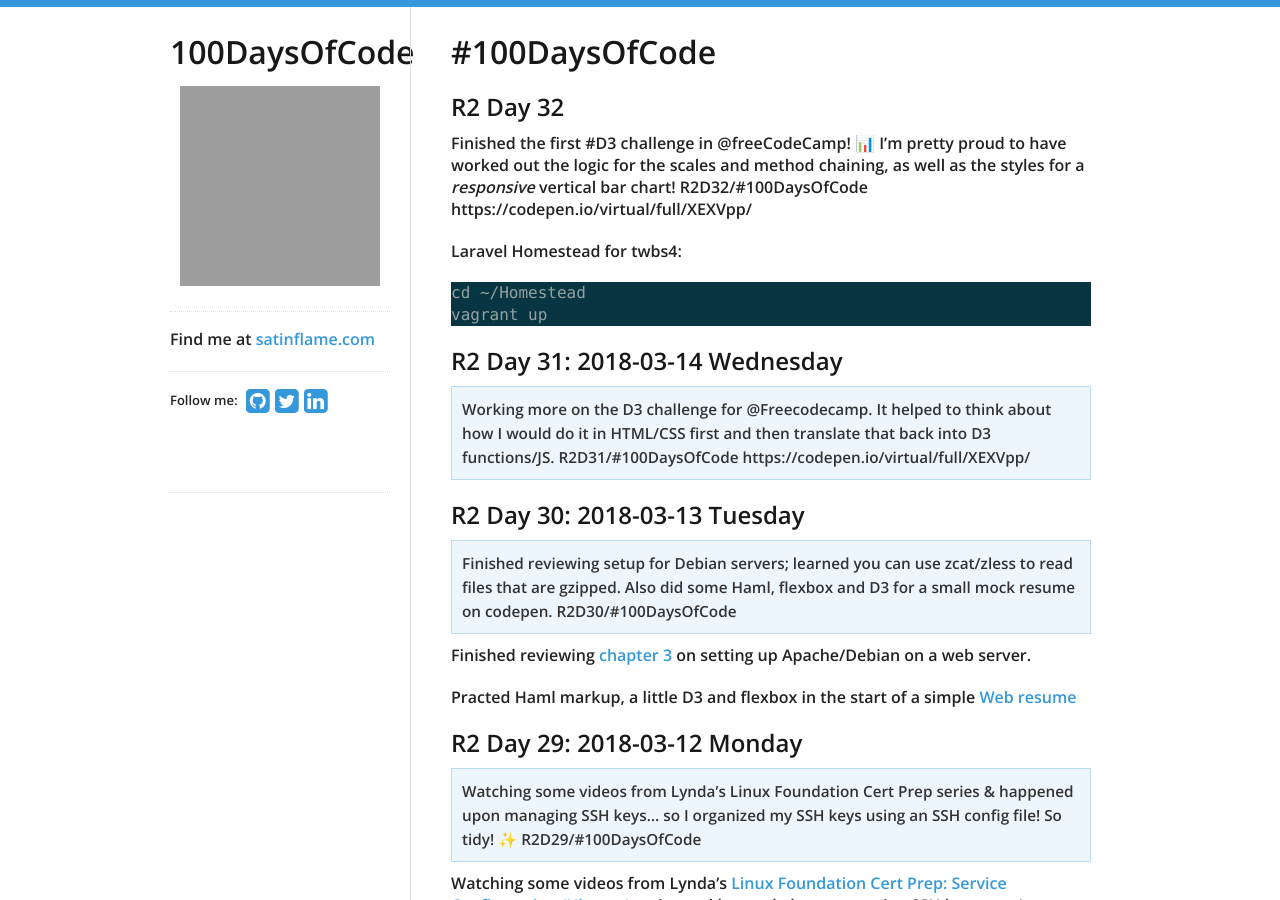
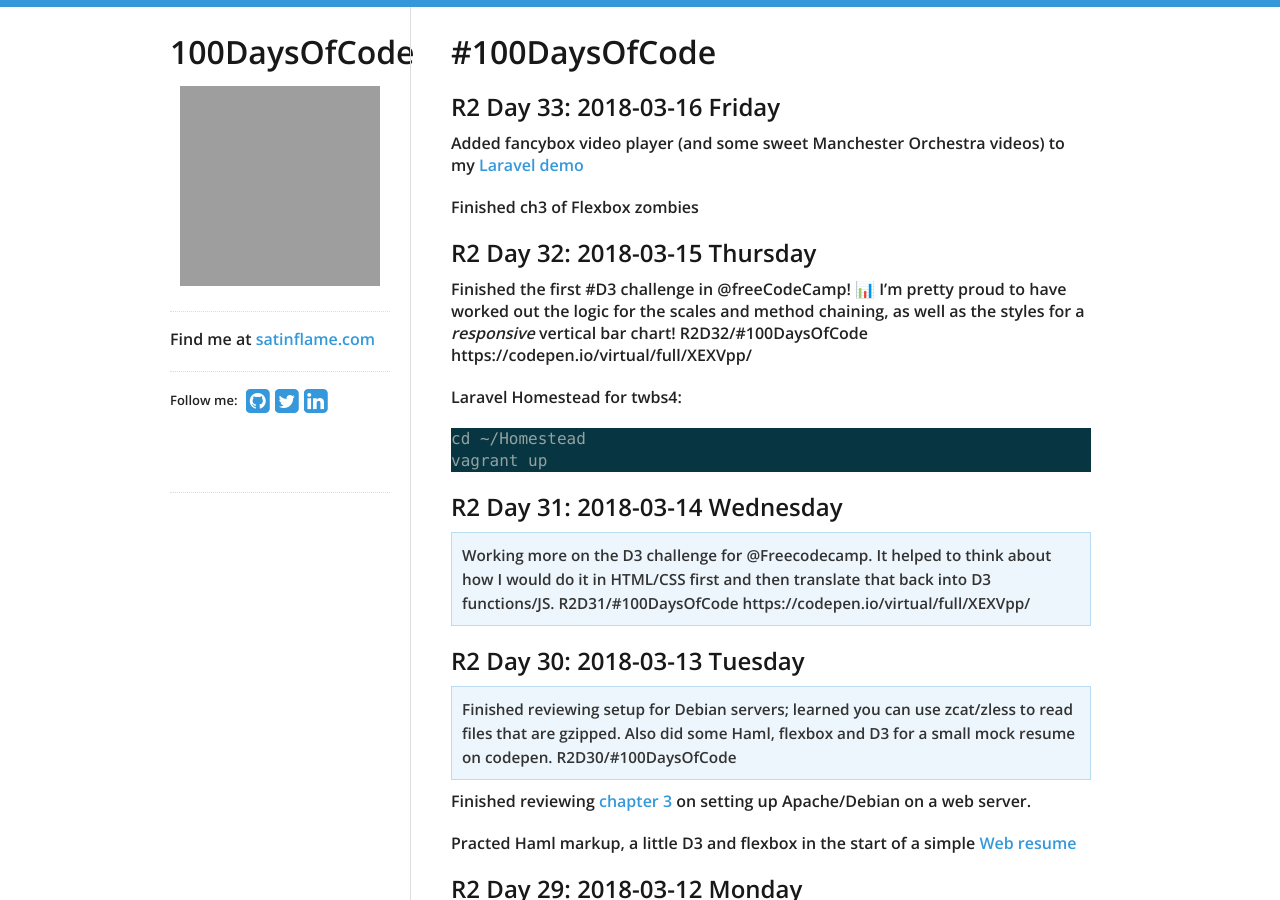
Before and after one commit to virtual/100daysofcode, a Jekyll site: the page built from index.md, in a window 1280 px wide and 900 px high. Built offline with Jekyll 4.4.1, drawn with Linux system fonts in a browser that asks for light colours; nearby versions of some CDN libraries; our own code applies the rules of GitHub Pages for plain Markdown files; grey boxes are pictures that could not be loaded.

Commit message:
Update index.md

```diff
--- a/index.md
+++ b/index.md
@@ -1,6 +1,12 @@
 # #100DaysOfCode
 
-## R2 Day 32
+## R2 Day 33: 2018-03-16 Friday
+
+Added fancybox video player (and some sweet Manchester Orchestra videos) to my [Laravel demo](http://virtual-laravel-twbs4.herokuapp.com/)
+
+Finished ch3 of Flexbox zombies
+
+## R2 Day 32: 2018-03-15 Thursday
 
 Finished the first #D3 challenge in @freeCodeCamp! 📊 I'm pretty proud to have worked out the logic for the scales and method chaining, as well as the styles for a *responsive* vertical bar chart! R2D32/#100DaysOfCode https://codepen.io/virtual/full/XEXVpp/
 
```
